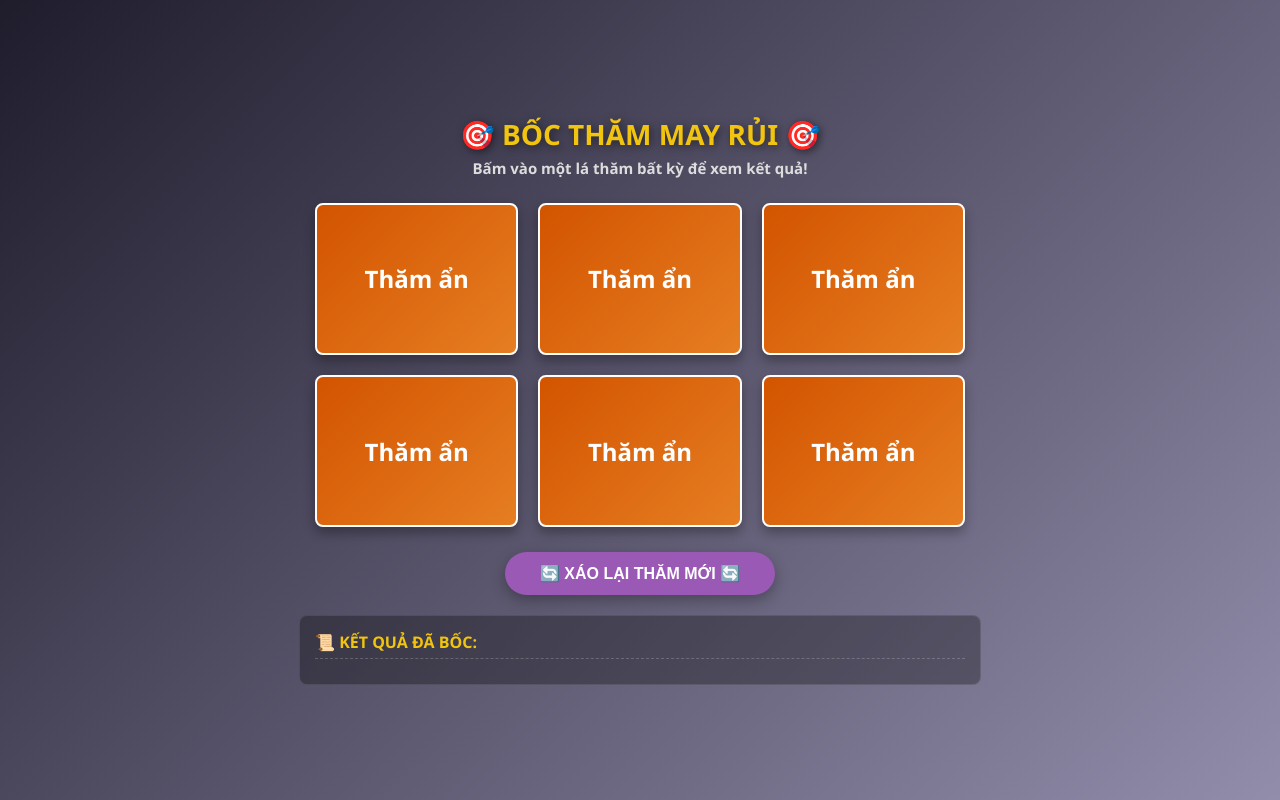
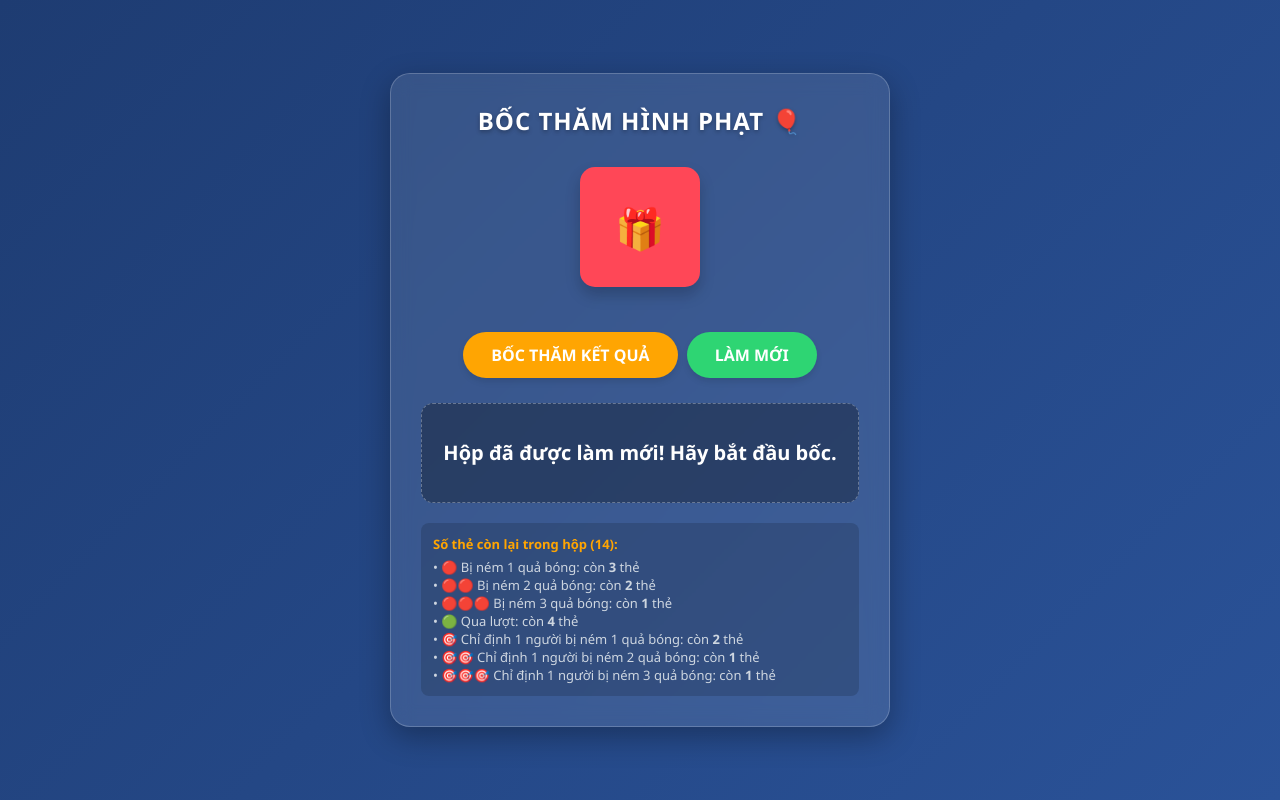
Before and after one commit to nghiamin01-code/wed-trollwe1, a plain HTML site: page index.html in a window 1280 px wide. Drawn offline with Linux system fonts and the light colour scheme.

Commit message:
Update index.html

```diff
--- a/index.html
+++ b/index.html
@@ -3,217 +3,254 @@
 <head>
     <meta charset="UTF-8">
     <meta name="viewport" content="width=device-width, initial-scale=1.0">
-    <title>Bốc Thăm Bóng Đập</title>
+    <title>Vòng Quay Bốc Thăm May Mắn</title>
     <style>
+        * {
+            box-sizing: border-box;
+            margin: 0;
+            padding: 0;
+            font-family: 'Segoe UI', Tahoma, Geneva, Verdana, sans-serif;
+        }
+
         body {
-            font-family: 'Segoe UI', Tahoma, Geneva, Verdana, sans-serif;
-            background: linear-gradient(135deg, #1f1c2c 0%, #928dab 100%);
+            background: linear-gradient(135deg, #1e3c72 0%, #2a5298 100%);
+            min-height: 100vh;
+            display: flex;
+            justify-content: center;
+            align-items: center;
             color: #fff;
+            padding: 20px;
+        }
+
+        .container {
+            background: rgba(255, 255, 255, 0.1);
+            backdrop-filter: blur(10px);
+            border-radius: 20px;
+            padding: 30px;
+            width: 100%;
+            max-width: 500px;
+            box-shadow: 0 10px 30px rgba(0,0,0,0.3);
+            text-align: center;
+            border: 1px solid rgba(255, 255, 255, 0.2);
+        }
+
+        h1 {
+            font-size: 24px;
+            margin-bottom: 20px;
+            text-transform: uppercase;
+            letter-spacing: 1px;
+            color: #fff;
+            text-shadow: 0 2px 4px rgba(0,0,0,0.3);
+        }
+
+        .box-container {
+            margin: 30px 0;
+            position: relative;
+        }
+
+        /* Hiệu ứng hộp bốc thăm */
+        .lucky-box {
+            width: 120px;
+            height: 120px;
+            background: #ff4757;
+            margin: 0 auto;
+            border-radius: 15px;
+            position: relative;
+            cursor: pointer;
+            box-shadow: 0 8px 15px rgba(0,0,0,0.2);
+            transition: transform 0.2s;
             display: flex;
-            flex-direction: column;
+            justify-content: center;
             align-items: center;
+            font-size: 40px;
+        }
+
+        .lucky-box:hover {
+            transform: scale(1.05);
+        }
+
+        /* Hiệu ứng lắc khi bốc thăm */
+        .shake {
+            animation: shakeAnim 0.5s ease-in-out infinite;
+        }
+
+        @keyframes shakeAnim {
+            0% { transform: translate(0, 0) rotate(0deg); }
+            20% { transform: translate(-8px, 5px) rotate(-10deg); }
+            40% { transform: translate(6px, -3px) rotate(10deg); }
+            60% { transform: translate(-5px, 2px) rotate(-5deg); }
+            80% { transform: translate(4px, -4px) rotate(5deg); }
+            100% { transform: translate(0, 0) rotate(0deg); }
+        }
+
+        .result-display {
+            min-height: 100px;
+            background: rgba(0, 0, 0, 0.3);
+            border-radius: 12px;
+            padding: 20px;
+            margin-top: 25px;
+            display: flex;
             justify-content: center;
-            min-height: 100vh;
-            margin: 0;
-            padding: 15px;
-            box-sizing: border-box;
+            align-items: center;
+            font-size: 20px;
+            font-weight: bold;
+            line-height: 1.5;
+            border: 1px dashed rgba(255,255,255,0.3);
         }
-        h1 {
-            text-shadow: 2px 2px 8px rgba(0,0,0,0.5);
-            margin: 0 0 5px 0;
-            color: #f1c40f;
-            text-align: center;
-            font-size: 28px;
-        }
-        p.subtitle {
-            margin: 0 0 25px 0;
-            font-size: 15px;
-            color: #ddd;
-            font-weight: bold;
-        }
-        .ticket-container {
-            display: grid;
-            grid-template-columns: repeat(3, 1fr);
-            gap: 20px;
-            max-width: 650px;
-            width: 100%;
-            margin-bottom: 25px;
-        }
-        @media (max-width: 550px) {
-            .ticket-container { grid-template-columns: repeat(2, 1fr); gap: 12px; }
-        }
-        .ticket {
-            aspect-ratio: 4/3;
-            perspective: 1000px;
-            cursor: pointer;
-        }
-        .ticket-inner {
-            width: 100%;
-            height: 100%;
-            position: relative;
-            transform-style: preserve-3d;
-            transition: transform 0.5s cubic-bezier(0.175, 0.885, 0.32, 1.275);
-            border-radius: 8px;
-            box-shadow: 0 6px 12px rgba(0,0,0,0.3);
-        }
-        .ticket.flipped .ticket-inner {
-            transform: rotateY(180deg);
-        }
-        .ticket-front, .ticket-back {
-            position: absolute;
-            width: 100%;
-            height: 100%;
-            backface-visibility: hidden;
-            display: flex;
-            flex-direction: column;
-            align-items: center;
-            justify-content: center;
-            border-radius: 8px;
-            border: 2px solid #fff;
-            padding: 10px;
-            box-sizing: border-box;
-            user-select: none;
-            font-weight: bold;
-        }
-        .ticket-front {
-            background: linear-gradient(135deg, #d35400 0%, #e67e22 100%);
-            font-size: 24px;
-            color: #fff;
-        }
-        .ticket-back {
-            transform: rotateY(180deg);
-            text-align: center;
-            font-size: 15px;
-            line-height: 1.5;
-        }
-        .ticket-back.safe {
-            background: #2ecc71;
-            color: #fff;
-        }
-        .ticket-back.danger {
-            background: #e74c3c;
-            color: #fff;
-        }
-        .balls {
-            font-size: 24px;
-            margin-top: 5px;
-            display: block;
-        }
+
         .btn {
-            background: #9b59b6;
+            background: #ffa502;
             color: white;
             border: none;
-            padding: 12px 35px;
+            padding: 12px 28px;
             font-size: 16px;
             font-weight: bold;
-            border-radius: 25px;
+            border-radius: 30px;
             cursor: pointer;
-            box-shadow: 0 5px 15px rgba(0,0,0,0.3);
-            transition: 0.2s;
+            box-shadow: 0 4px 6px rgba(0,0,0,0.1);
+            transition: all 0.2s;
+            margin-top: 15px;
         }
-        .btn:hover { background: #8e44ad; transform: translateY(-2px); }
 
-        #history-box {
-            width: 100%;
-            max-width: 650px;
-            background: rgba(0, 0, 0, 0.3);
-            padding: 15px;
+        .btn:hover {
+            background: #ff7f50;
+            transform: translateY(-2px);
+        }
+
+        .btn:disabled {
+            background: #747d8c;
+            cursor: not-allowed;
+            transform: none;
+        }
+
+        .stats {
+            margin-top: 20px;
+            font-size: 13px;
+            color: #ced6e0;
+            text-align: left;
+            background: rgba(0,0,0,0.15);
+            padding: 12px;
             border-radius: 8px;
-            margin-top: 20px;
-            border: 1px solid rgba(255,255,255,0.1);
         }
-        .history-title {
-            font-size: 16px;
+
+        .stats-title {
             font-weight: bold;
-            color: #f1c40f;
-            margin-bottom: 10px;
-            border-bottom: 1px dashed rgba(255,255,255,0.2);
-            padding-bottom: 5px;
-        }
-        .history-item {
-            font-size: 14px;
-            margin: 5px 0;
-            padding: 8px;
-            border-radius: 4px;
-            background: rgba(255,255,255,0.05);
+            margin-bottom: 5px;
+            color: #ffa502;
         }
     </style>
 </head>
 <body>
 
-    <h1>🎯 BỐC THĂM MAY RỦI 🎯</h1>
-    <p class="subtitle">Bấm vào một lá thăm bất kỳ để xem kết quả!</p>
+<div class="container">
+    <h1>Bốc Thăm Hình Phạt 🎈</h1>
 
-    <div class="ticket-container" id="ticketZone"></div>
+    <div class="box-container">
+        <div class="lucky-box" id="luckyBox">🎁</div>
+    </div>
 
-    <button class="btn" onclick="resetGame()">🔄 XÁO LẠI THĂM MỚI 🔄</button>
+    <button class="btn" id="drawBtn" onclick="drawCard()">BỐC THĂM KẾT QUẢ</button>
+    <button class="btn" style="background:#2ed573; margin-left: 5px;" onclick="resetBox()">LÀM MỚI</button>
 
-    <div id="history-box">
-        <div class="history-title">📜 KẾT QUẢ ĐÃ BỐC:</div>
-        <div id="historyList"></div>
+    <div class="result-display" id="resultDisplay">
+        Hãy bấm nút để rút một thẻ ngẫu nhiên!
+    </div>
+
+    <div class="stats">
+        <div class="stats-title">Số thẻ còn lại trong hộp (<span id="totalCount">14</span>):</div>
+        <div id="cardsList"></div>
+    </div>
 </div>
 
 <script>
-        // Cấu hình nội dung hiển thị chuẩn: 1 bóng, 2 bóng, 3 bóng bằng biểu tượng ⚽
-        const defaultTickets = [
-            { type: 'safe', text: 'Số 1<br>(kh bị làm sao)' },
-            { type: 'safe', text: 'Số 2<br>(kh bị làm sao)' },
-            { type: 'safe', text: 'Số 3<br>(kh bị làm sao)' },
-            { type: 'danger', text: 'chỉ định 1ng bị lém bóng<br><span class="balls">⚽</span>' },
-            { type: 'danger', text: 'chỉ định 1ng bị lém bóng<br><span class="balls">⚽⚽</span>' },
-            { type: 'danger', text: 'chỉ định 1ng bị lém bóng<br><span class="balls">⚽⚽⚽</span>' }
+    // Danh sách các thẻ ban đầu
+    const originalCards = [
+        { text: "🔴 Bị ném 1 quả bóng!", count: 3 },
+        { text: "🔴🔴 Bị ném 2 quả bóng!", count: 2 },
+        { text: "🔴🔴🔴 Bị ném 3 quả bóng! (Xui dữ thần)", count: 1 },
+        { text: "🟢 Qua lượt! Bạn hoàn toàn an toàn.", count: 4 },
+        { text: "🎯 Chỉ định 1 người bị ném 1 quả bóng!", count: 2 },
+        { text: "🎯🎯 Chỉ định 1 người bị ném 2 quả bóng!", count: 1 },
+        { text: "🎯🎯🎯 Chỉ định 1 người bị ném 3 quả bóng!", count: 1 }
     ];
 
-        let mixedTickets = [];
-        let count = 0;
+    let currentCards = [];
 
-        function shuffle(array) {
-            for (let i = array.length - 1; i > 0; i--) {
-                const j = Math.floor(Math.random() * (i + 1));
-                [array[i], array[j]] = [array[j], array[i]];
+    // Khởi tạo hộp thẻ ban đầu
+    function resetBox() {
+        currentCards = [];
+        originalCards.forEach(item => {
+            for(let i = 0; i < item.count; i++) {
+                currentCards.push(item.text);
             }
-            return array;
+        });
+        document.getElementById('resultDisplay').innerHTML = "Hộp đã được làm mới! Hãy bắt đầu bốc.";
+        document.getElementById('drawBtn').disabled = false;
+        updateStats();
     }
 
-        function initGame() {
-            mixedTickets = shuffle([...defaultTickets]);
-            const zone = document.getElementById('ticketZone');
-            zone.innerHTML = "";
+    // Cập nhật bảng thống kê số thẻ còn lại hiển thị trên giao diện
+    function updateStats() {
+        document.getElementById('totalCount').innerText = currentCards.length;
 
-            mixedTickets.forEach((item, index) => {
-                const card = document.createElement('div');
-                card.className = 'ticket';
-                card.onclick = () => openTicket(card, index);
-                card.innerHTML = `
-                    <div class="ticket-inner">
-                        <div class="ticket-front">Thăm ẩn</div>
-                        <div class="ticket-back ${item.type}">${item.text}</div>
-                    </div>
-                `;
-                zone.appendChild(card);
+        // Đếm số lượng cụ thể từng loại còn lại
+        let counts = {};
+        currentCards.forEach(card => {
+            counts[card] = (counts[card] || 0) + 1;
         });
+
+        let html = "";
+        originalCards.forEach(item => {
+            let currentCount = counts[item.text] || 0;
+            html += `• ${item.text.split('!')[0]}: còn <b>${currentCount}</b> thẻ<br>`;
+        });
+        document.getElementById('cardsList').innerHTML = html;
     }
 
-        function openTicket(element, index) {
-            if (element.classList.contains('flipped')) return;
-            element.classList.add('flipped');
-            count++;
-
-            const info = mixedTickets[index];
-            // Định dạng lại chuỗi text cho phần lịch sử bên dưới nhìn gọn hơn
-            const cleanLog = info.text.replace('<br>', ' ').replace('<span class="balls">', ' ').replace('</span>', '');
-            const historyList = document.getElementById('historyList');
-
-            historyList.innerHTML = `<div class="history-item">Lượt ${count}: ${cleanLog}</div>` + historyList.innerHTML;
+    // Hàm bốc thăm
+    function drawCard() {
+        if (currentCards.length === 0) {
+            document.getElementById('resultDisplay').innerHTML = "❌ Hết thẻ rồi! Vui lòng bấm 'LÀM MỚI' để chơi tiếp.";
+            document.getElementById('drawBtn').disabled = true;
+            return;
         }
 
-        function resetGame() {
-            document.getElementById('historyList').innerHTML = "";
-            count = 0;
-            initGame();
+        const box = document.getElementById('luckyBox');
+        const resultDisplay = document.getElementById('resultDisplay');
+        const drawBtn = document.getElementById('drawBtn');
+
+        // Hiệu ứng bắt đầu lắc hộp
+        box.classList.add('shake');
+        box.innerText = "🔄";
+        resultDisplay.innerText = "Đang xáo trộn thẻ...";
+        drawBtn.disabled = true;
+
+        setTimeout(() => {
+            // Ngừng lắc hộp
+            box.classList.remove('shake');
+            box.innerText = "🎁";
+            drawBtn.disabled = false;
+
+            // Bốc ngẫu nhiên 1 thẻ
+            const randomIndex = Math.floor(Math.random() * currentCards.length);
+            const pickedCard = currentCards.splice(randomIndex, 1)[0];
+
+            // Hiển thị kết quả ra màn hình
+            resultDisplay.innerHTML = `Chúc mừng bạn trúng thẻ:< <br><span style="color: #ffa502; font-size: 22px;">${pickedCard}</span>`;
+
+            // Cập nhật số lượng thẻ còn lại
+            updateStats();
+
+            if(currentCards.length === 0) {
+                drawBtn.disabled = true;
+                resultDisplay.innerHTML += "<br><br><b style='color:#ff4757;'>[Hộp đã hết thẻ!]</b>";
+            }
+        }, 1000); // Lắc trong vòng 1 giây rồi ra kết quả
     }
 
-        initGame();
+    // Chạy lần đầu khi load trang
+    resetBox();
 </script>
+
 </body>
 </html>
```
Lines whose indentation alone changed are shown as unchanged.
